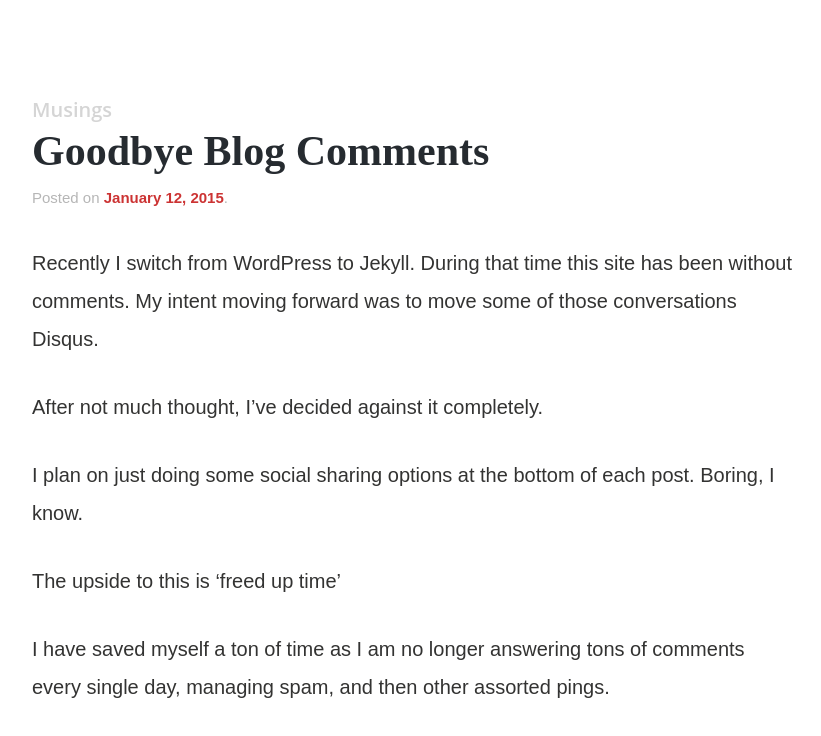
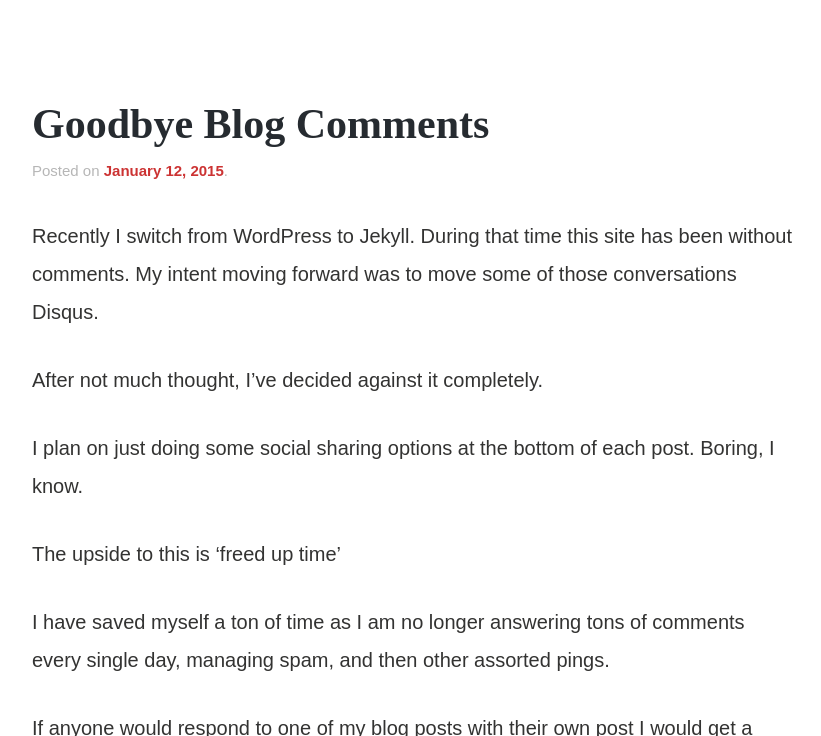
Before and after one commit to devbymike/mk3y.com, a Jekyll site: the page built from index.html, in a window 1280 px wide and 900 px high, scrolled down 440 px, cut to the strip 164-900 px from the top of the window. Shown: the whole strip, without its empty margins (228-1049 px from the left). Built offline with Jekyll 4.4.1, drawn with Linux system fonts in a browser that asks for light colours; nearby versions of some CDN libraries; the list of posts is cut into pages by our own code; some of the changed text lies outside the part shown.

Commit message:
moving categories, reformting HTML

```diff
--- a/_layouts/default.html
+++ b/_layouts/default.html
@@ -5,3 +5,5 @@
 {{ content }}
 
 {% include footer.html %}
+
+{% include analytics.html %}
--- a/index.html
+++ b/index.html
@@ -19,16 +19,11 @@
 </div>
 {% endif %}
 
-<section id="postindex" class="posts postindex wrapper">
+<div id="postindex" class="posts postindex wrapper">
 
 	{% for post in paginator.posts %}
 		<article class="post">
 			<header>
-				<h2>
-					{% for category in post.categories %}
-					{{ category }}
-					{% endfor %}
-				</h2>
 				<h1><a href="{{ post.url | prepend: site.baseurl }}">{{ post.title }}</a></h1>
 				<span>
 					Posted on <time datetime="{{ post.date | date: "%Y-%m-%d" }}">{{ post.date | date: "%B %-d, %Y" }}</time>.
@@ -41,10 +36,15 @@
 						{{ post.content }}
 					{% endif %}
 				</div>
+                <span>
+                    {% for category in post.categories %}
+                    {{ category }}
+                    {% endfor %}
+                </span>
 			</header>
 		</article>
 	{% endfor %}
 
 	{% include pagination.html %}
 
-</section>
+</div>
```
